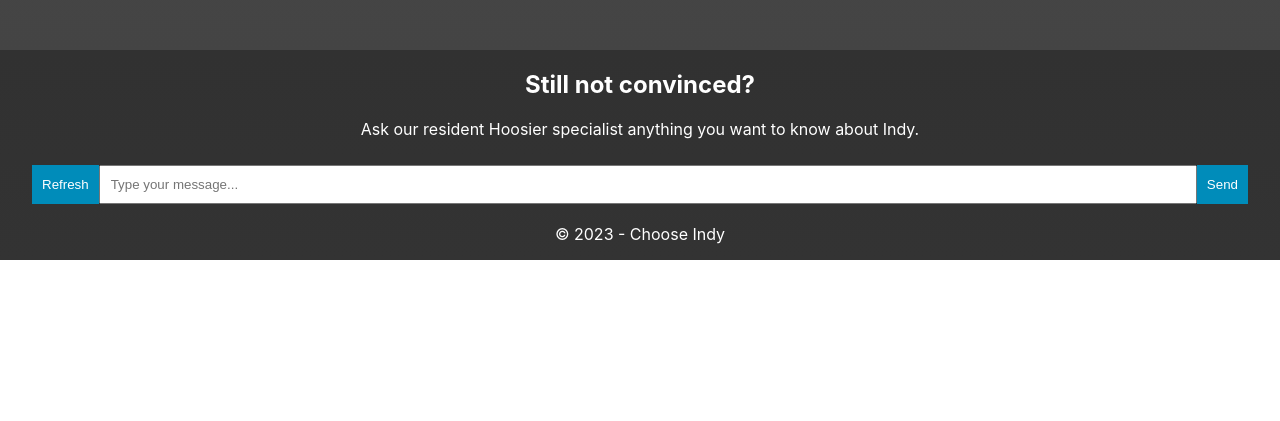
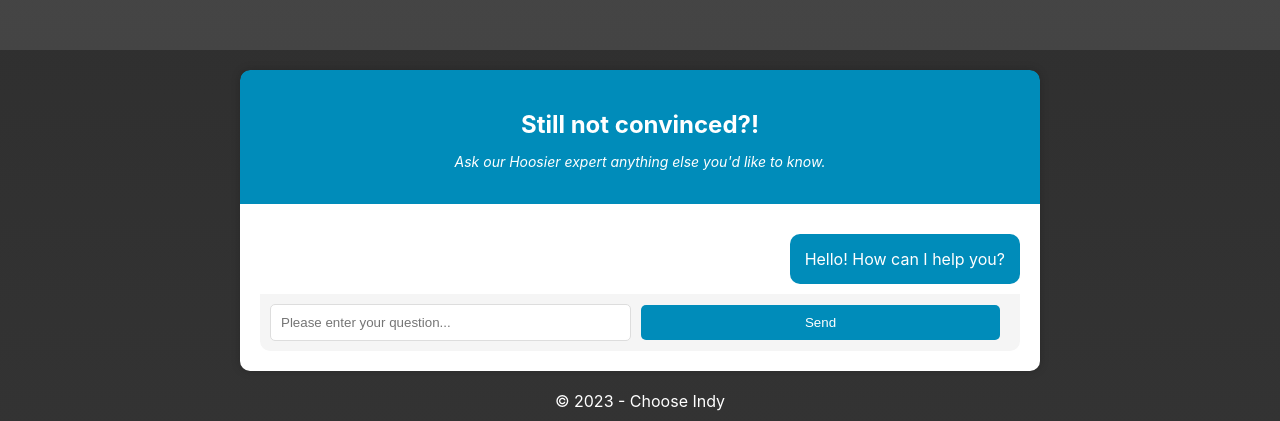
Before and after one commit to dlepi24/indy_website, a React (Create React App) app: page / in a window 1280 px wide. Shown: the part 2325-2746 px from the top of the page. Before the commit the page ends 2585 px from the top, so only its background shows below. Built offline with nearby package versions, Linux system fonts and the light colour scheme.

Commit message:
Added OpenAI Chat

```diff
--- a/package.json
+++ b/package.json
@@ -6,6 +6,7 @@
     "@testing-library/jest-dom": "^5.17.0",
     "@testing-library/react": "^13.4.0",
     "@testing-library/user-event": "^13.5.0",
+    "axios": "^1.6.2",
     "react": "^18.2.0",
     "react-dom": "^18.2.0",
     "react-scripts": "5.0.1",
--- a/src/App.js
+++ b/src/App.js
@@ -3,7 +3,7 @@ import React from 'react';
 import HeroSection from './components/HeroSection';
 import ActivitiesSection from './components/ActivitiesSection';
 import Footer from './components/Footer';
-import ChatBox from './components/ChatBox'; // Import the ChatBox component
+import ChatBox from './components/ChatBox';
 import './App.css';
 
 const App = () => {
@@ -11,7 +11,7 @@ const App = () => {
     <div className="app">
       <HeroSection />
       <ActivitiesSection />
-      <ChatBox /> {/* Add the ChatBox component here */}
+      <ChatBox />
       <Footer />
     </div>
   );
--- a/src/components/ChatBox.css
+++ b/src/components/ChatBox.css
@@ -1,48 +1,104 @@
 /* ChatBox.css */
-.chat-box-container {
-    width: 95%;
+.chat-container {
+  width: 100%;
+  max-width: 800px;
   margin: 20px auto;
+  border-radius: 10px;
+  overflow: hidden;
+  box-shadow: 0 0 10px rgba(0, 0, 0, 0.2);
 }
 
 .chat-box {
   display: flex;
   flex-direction: column;
+  width: 100%;
+  background-color: white;
+  padding: 20px;
+  box-sizing: border-box;
 }
 
 .message {
-    max-width: 70%;
-    padding: 10px;
-    margin: 5px;
-    border-radius: 8px;
+  max-width: calc(80% + 20px);
+  padding: 15px;
+  margin: 10px 0;
+  border-radius: 10px;
   word-wrap: break-word;
 }
 
 .user-message {
-    align-self: flex-end;
-    background-color: #4CAF50; /* Green for user messages */
+  align-self: flex-start;
+  background-color: #65cc35;
   color: white;
 }
 
 .bot-message {
-    align-self: flex-start;
-    background-color: #008CBA; /* Blue for bot messages */
+  align-self: flex-end;
+  background-color: #008CBA;
   color: white;
 }
 
-  .input-container {
+.input-wrapper {
   display: flex;
-    margin-top: 10px;
+  flex: 1;
+  margin-left: 10px;
 }
 
 input {
   flex: 1;
   padding: 10px;
+  border: 1px solid #ddd;
+  border-radius: 5px;
+  width: 90%;
 }
 
-  button {
+.input-container {
+  display: flex;
+  flex-direction: row;
+  align-items: center;
+  padding: 10px;
+  background-color: #f5f5f5;
+  border-radius: 0 0 10px 10px;
+  box-sizing: border-box;
+}
+
+.input-container input,
+.input-container button {
+  flex: 1;
+  margin-right: 10px;
+}
+
+.button-container {
+  display: flex;
+  margin-top: 10px;
+}
+
+.send-button {
   padding: 10px;
   background-color: #008CBA;
   color: white;
   border: none;
   cursor: pointer;
+  border-radius: 5px;
+  margin: 0;
 }
+
+.send-button:hover {
+  background-color: #005678;
+}
+
+.chat-header {
+  padding: 20px;
+  background-color: #008CBA;
+  color: white;
+  text-align: center;
+  border-radius: 10px 10px 0 0;
+}
+
+.chat-header h2 {
+  margin-bottom: 10px;
+}
+
+.chat-header p {
+  font-style: italic;
+  font-size: 14px;
+}
--- a/src/components/ChatBox.js
+++ b/src/components/ChatBox.js
@@ -1,29 +1,59 @@
 import React, { useState, useRef, useEffect } from 'react';
 import './ChatBox.css';
+import axios from 'axios';
 
-const MAX_CONVERSATION_PAIRS = 2; // Set your desired maximum number of conversation pairs
+const MAX_CONVERSATION_PAIRS = 1;
 
 const ChatBox = () => {
   const [conversation, setConversation] = useState([]);
   const [inputValue, setInputValue] = useState('');
+  const [loading, setLoading] = useState(false);
   const chatBoxRef = useRef(null);
 
   const handleInputChange = (e) => {
     setInputValue(e.target.value);
   };
 
-  const handleSendMessage = () => {
+  const handleSendMessage = async () => {
     if (inputValue.trim() !== '') {
-      const newConversation = [...conversation, { user: inputValue, bot: 'Bot response' }];
+      try {
+        setLoading(true);
+
+        const response = await axios.post(
+          'https://indy-specialist.openai.azure.com/openai/deployments/Indy-Specialist/chat/completions?api-version=2023-07-01-preview',
+          {
+            messages: [
+              { role: 'system', content: 'Your name is HoosierHelper and you are an AI Assistant. You are an expert in all things related to Indianapolis and general knowledge.' },
+              { role: 'user', content: inputValue },
+            ],
+            temperature: 0.7,
+            max_tokens: 50,
+            top_p: 0.95,
+            frequency_penalty: 0,
+            presence_penalty: 0,
+            stop: null,
+          },
+          {
+            headers: {
+              'Content-Type': 'application/json',
+              'api-key': '5b196d222c9a4a3c9655a25c6680b2ec',
+            },
+          }
+        );
+
+        const botResponse = response.data.choices[0].message.content;
+
+        const newConversation = [...conversation, { user: inputValue, bot: botResponse }];
         setConversation(newConversation.slice(-MAX_CONVERSATION_PAIRS));
         setInputValue('');
+        setLoading(false);
         window.scrollTo(0, document.body.scrollHeight);
+      } catch (error) {
+        console.error('Error making API request:', error);
+        setLoading(false);
+        // Handle error as needed
       }
-  };
-
-  const handleRefresh = () => {
-    setConversation([]);
-    setInputValue('');
+    }
   };
 
   const handleKeyDown = (e) => {
@@ -37,30 +67,46 @@ const ChatBox = () => {
     chatBoxRef.current.scrollTop = chatBoxRef.current.scrollHeight;
   }, [conversation]);
 
+  // Conditional rendering of placeholder bot message
+  const renderPlaceholderBotMessage = () => {
+    if (conversation.length === 0) {
       return (
-    <div className="chat-box-container">
+        <div className="message bot-message">
+          Hello! How can I help you?
+        </div>
+      );
+    }
+    return null;
+  };
+
+  return (
+    <div className="chat-container">
       <div className="chat-header">
-        <h2>Still not convinced?</h2>
-        <p>Ask our resident Hoosier specialist anything you want to know about Indy.</p>
+        <h2>Still not convinced?!</h2>
+        <p>Ask our Hoosier expert anything else you'd like to know.</p>
       </div>
       <div className="chat-box" ref={chatBoxRef}>
+        {renderPlaceholderBotMessage()}
         {conversation.map((pair, index) => (
           <React.Fragment key={index}>
-            <div className="message user-message">{pair.user}</div>
-            <div className="message bot-message">{pair.bot}</div>
+            <div className={`message user-message ${loading && index === conversation.length - 1 ? 'loading' : ''}`}>
+              {loading && index === conversation.length - 1 ? '...' : pair.user}
+            </div>
+            <div className={`message bot-message ${loading && index === conversation.length - 1 ? 'loading' : ''}`}>
+              {loading && index === conversation.length - 1 ? '...' : pair.bot}
+            </div>
           </React.Fragment>
         ))}
-      </div>
         <div className="input-container">
-        <button onClick={handleRefresh}>Refresh</button>
           <input
             type="text"
             value={inputValue}
             onChange={handleInputChange}
             onKeyDown={handleKeyDown}
-          placeholder="Type your message..."
+            placeholder="Please enter your question..."
           />
-        <button onClick={handleSendMessage}>Send</button>
+          <button className="send-button" onClick={handleSendMessage}>Send</button>
+        </div>
       </div>
     </div>
   );
```
Also changed, not shown: 1 other file (tests, documents, lock files or other folders). Lines whose indentation alone changed are shown as unchanged.
